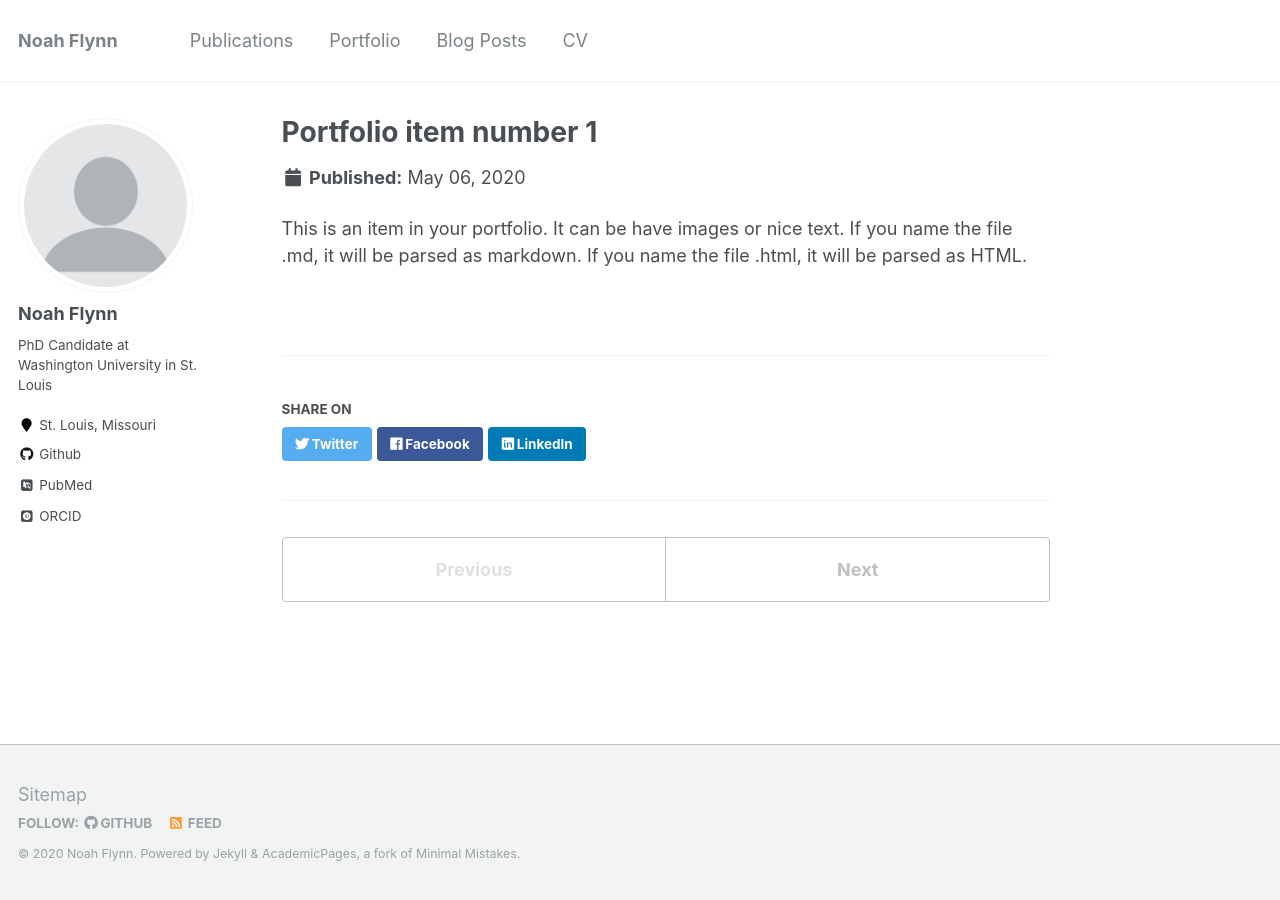
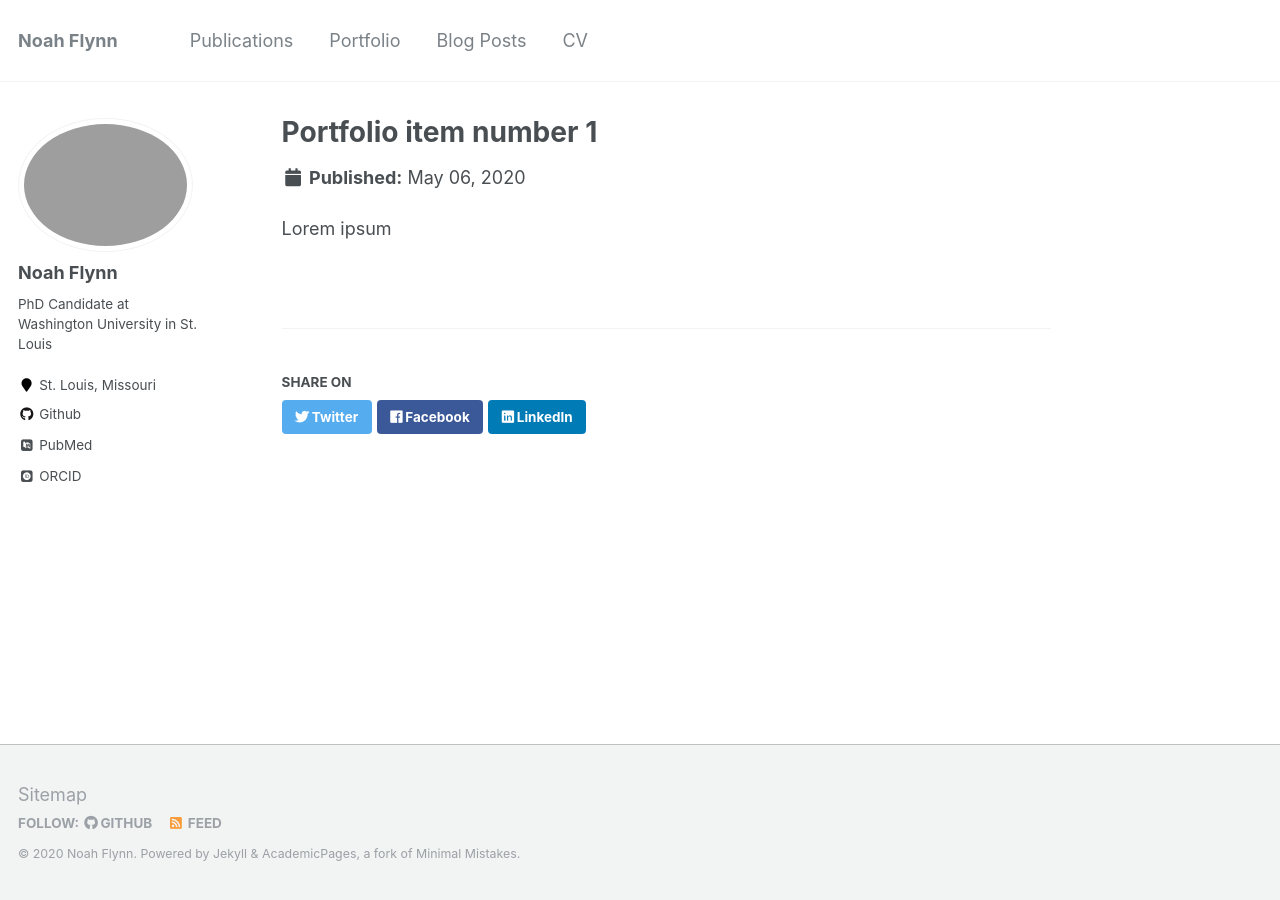
Before and after one commit to nrflynn2/nrflynn2.github.io, a Jekyll site: the page built from _portfolio/portfolio-1.md, in a window 1280 px wide. Built offline with Jekyll 4.4.1, drawn with Linux system fonts in a browser that asks for light colours; some web fonts are replaced.

Commit message:
Profile photo

```diff
--- a/_config.yml
+++ b/_config.yml
@@ -81,7 +81,7 @@
 # Site Author
 author:
   name             : "Noah Flynn"
-  avatar           : "profile.png"
+  avatar           : "noahflynn.jpg"
   bio              : "PhD Candidate at Washington University in St. Louis"
   location         : "St. Louis, Missouri"
   employer         :
--- a/_portfolio/portfolio-1.md
+++ b/_portfolio/portfolio-1.md
@@ -4,4 +4,4 @@
 collection: portfolio
 ---
 
-This is an item in your portfolio. It can be have images or nice text. If you name the file .md, it will be parsed as markdown. If you name the file .html, it will be parsed as HTML.
+Lorem ipsum
```
Also changed, not shown: _pages/cv.md (+1 -1 lines), _portfolio/portfolio-2.html (deleted, +0 -7 lines).
